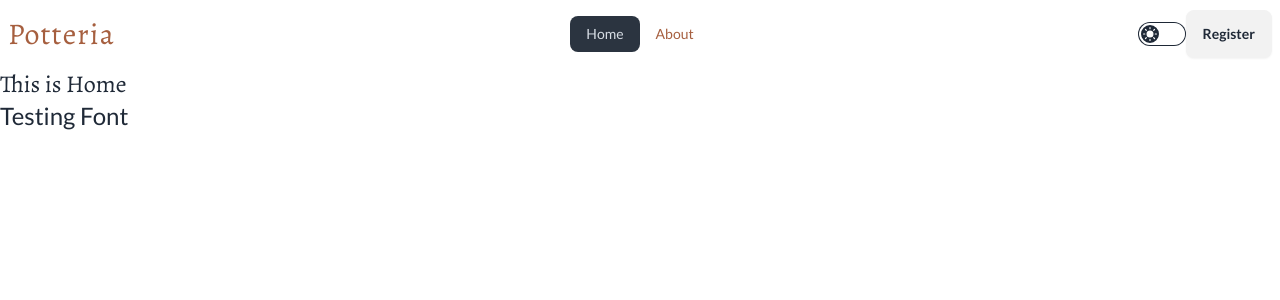
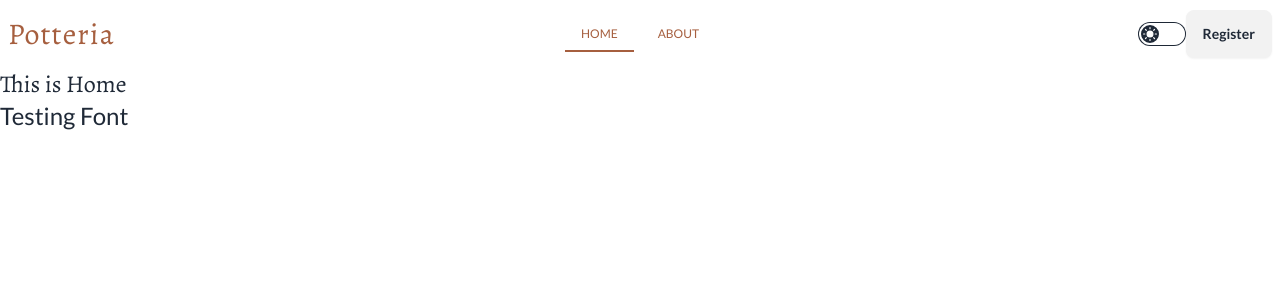
Before and after one commit to NoorTushar/potteria-client, a React (Vite) app: page / in a window 1280 px wide. Shown: the top 300 px of the page. Built offline with nearby package versions, Linux system fonts and the light colour scheme.

Commit message:
changed navbar active styles

```diff
--- a/src/Components/Shared/Navbar/Navbar.css
+++ b/src/Components/Shared/Navbar/Navbar.css
@@ -0,0 +1,14 @@
+.my-nav-item > a.active {
+   background-color: transparent !important;
+   color: #a65f3f !important;
+   position: relative;
+}
+
+.my-nav-item > a.active::after {
+   content: "";
+   position: absolute;
+   bottom: 0px;
+   width: 100%;
+   height: 2px;
+   background-color: #a65f3f;
+}
--- a/src/Components/Shared/Navbar/Navbar.jsx
+++ b/src/Components/Shared/Navbar/Navbar.jsx
@@ -43,7 +43,7 @@ const Navbar = () => {
                <div
                   tabIndex={0}
                   role="button"
-                  className="btn btn-ghost lg:hidden"
+                  className="btn btn-ghost lg:hidden pl-0"
                >
                   <svg
                      xmlns="http://www.w3.org/2000/svg"
@@ -62,20 +62,22 @@ const Navbar = () => {
                </div>
                <ul
                   tabIndex={0}
-                  className="menu menu-sm dropdown-content mt-3 z-[1] p-2 shadow bg-base-100 rounded-box w-52"
+                  className="menu menu-sm dropdown-content mt-3 z-[1] p-2 shadow bg-base-100 rounded-box w-52 uppercase text-[10px] md:text-[12px]"
                >
                   {navItems}
                </ul>
             </div>
             <Link
                to={"/"}
-               className="font-Alegreya text-3xl font-light text-brownPrimary tracking-[1.2px]"
+               className="font-Alegreya text-xl md:text-3xl font-light text-brownPrimary tracking-[1.2px]"
             >
                Potteria
             </Link>
          </div>
          <div className="navbar-center hidden lg:flex">
-            <ul className="menu menu-horizontal px-1">{navItems}</ul>
+            <ul className="menu menu-horizontal px-1 uppercase text-[12px] space-x-2">
+               {navItems}
+            </ul>
          </div>
          <div className="navbar-end flex items-center">
             {/* theme toggler */}
```
